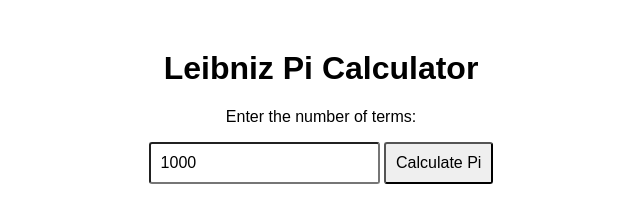
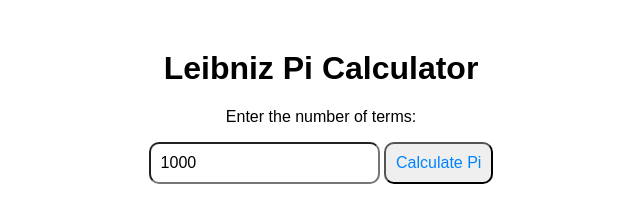
Before and after one commit to SriDaCoder/PI, a plain HTML site: page index.html in a window 1280 px wide. Shown: the whole page, without its empty margins (319-959 px from the left). Drawn offline with Linux system fonts and the light colour scheme.

Commit message:
Update style.css

```diff
--- a/style.css
+++ b/style.css
@@ -6,7 +6,10 @@ body {
 input, button {
     padding: 10px;
     font-size: 16px;
-    border-radius: 3px
+    border-radius: 10px;
+}
+button {
+    color: #0083ff;
 }
 #result {
     margin-top: 20px;
```
